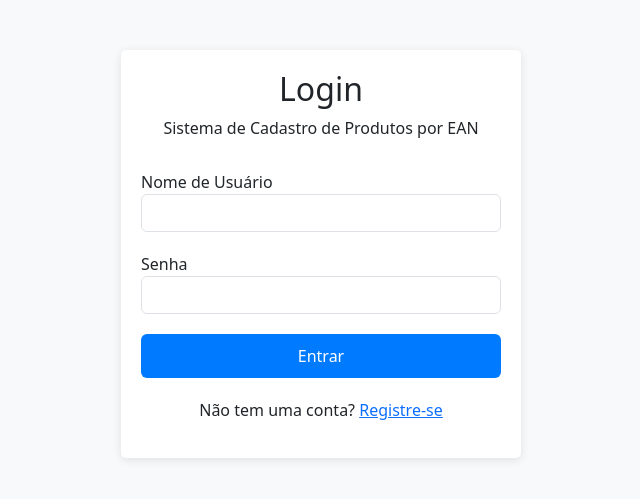
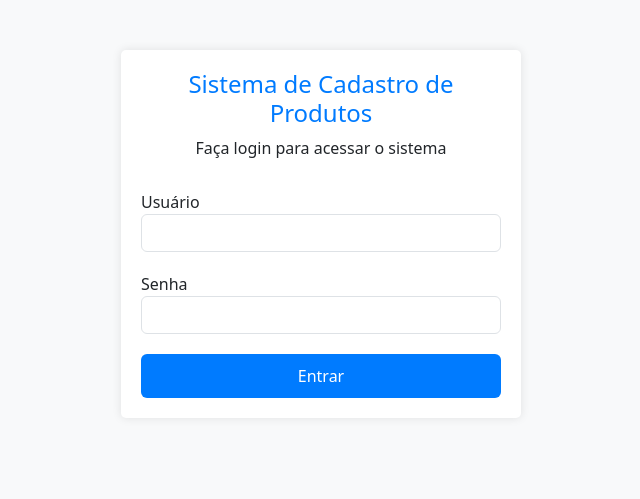
Before and after one commit to paradoquiso/EAN2.0, a Flask app: page /login in a window 1280 px wide. Shown: the top 499 px of the page, without its empty margins (319-959 px from the left). Run offline with Flask 3, Linux system fonts and the light colour scheme.

Commit message:
Update login.html

```diff
--- a/src/templates/login.html
+++ b/src/templates/login.html
@@ -16,11 +16,15 @@
             padding: 20px;
             background-color: #fff;
             border-radius: 5px;
-            box-shadow: 0 2px 10px rgba(0, 0, 0, 0.1);
+            box-shadow: 0 0 10px rgba(0, 0, 0, 0.1);
         }
         .login-header {
             text-align: center;
             margin-bottom: 30px;
+        }
+        .login-header h1 {
+            font-size: 24px;
+            color: #007bff;
         }
         .form-group {
             margin-bottom: 20px;
@@ -31,12 +35,10 @@
             background-color: #007bff;
             border: none;
         }
-        .register-link {
+        .error-message {
+            color: #dc3545;
+            margin-bottom: 15px;
             text-align: center;
-            margin-top: 20px;
-        }
-        .alert {
-            margin-bottom: 20px;
         }
     </style>
 </head>
@@ -44,34 +46,33 @@
     <div class="container">
         <div class="login-container">
             <div class="login-header">
-                <h2>Login</h2>
-                <p>Sistema de Cadastro de Produtos por EAN</p>
+                <h1>Sistema de Cadastro de Produtos</h1>
+                <p>Faça login para acessar o sistema</p>
             </div>
 
-            {% with messages = get_flashed_messages() %}
-                {% if messages %}
-                    {% for message in messages %}
-                        <div class="alert alert-info">{{ message }}</div>
-                    {% endfor %}
-                {% endif %}
-            {% endwith %}
+            {% if error %}
+            <div class="error-message">
+                {{ error }}
+            </div>
+            {% endif %}
 
             <form method="post" action="{{ url_for('login') }}">
                 <div class="form-group">
-                    <label for="nome">Nome de Usuário</label>
-                    <input type="text" class="form-control" id="nome" name="nome" required>
+                    <label for="username">Usuário</label>
+                    <input type="text" class="form-control" id="username" name="username" required>
                 </div>
                 <div class="form-group">
-                    <label for="senha">Senha</label>
-                    <input type="password" class="form-control" id="senha" name="senha" required>
+                    <label for="password">Senha</label>
+                    <input type="password" class="form-control" id="password" name="password" required>
                 </div>
                 <button type="submit" class="btn btn-primary btn-login">Entrar</button>
             </form>
 
-            <div class="register-link">
-                <p>Não tem uma conta? <a href="{{ url_for('registro') }}">Registre-se</a></p>
-            </div>
+            <!-- Removido o link para registro que estava causando o erro -->
+
         </div>
     </div>
+
+    <script src="https://cdn.jsdelivr.net/npm/bootstrap@5.3.0-alpha1/dist/js/bootstrap.bundle.min.js"></script>
 </body>
 </html>
```
